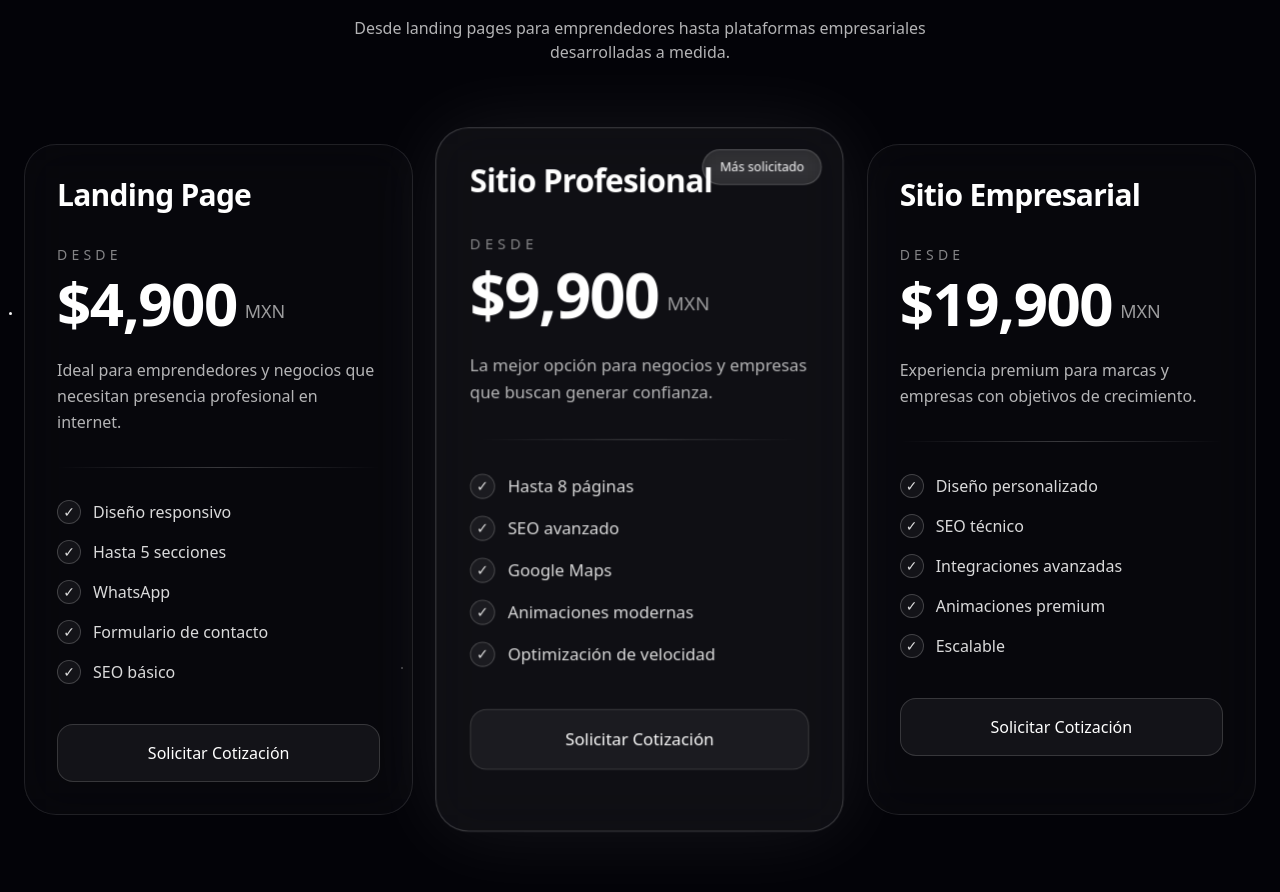
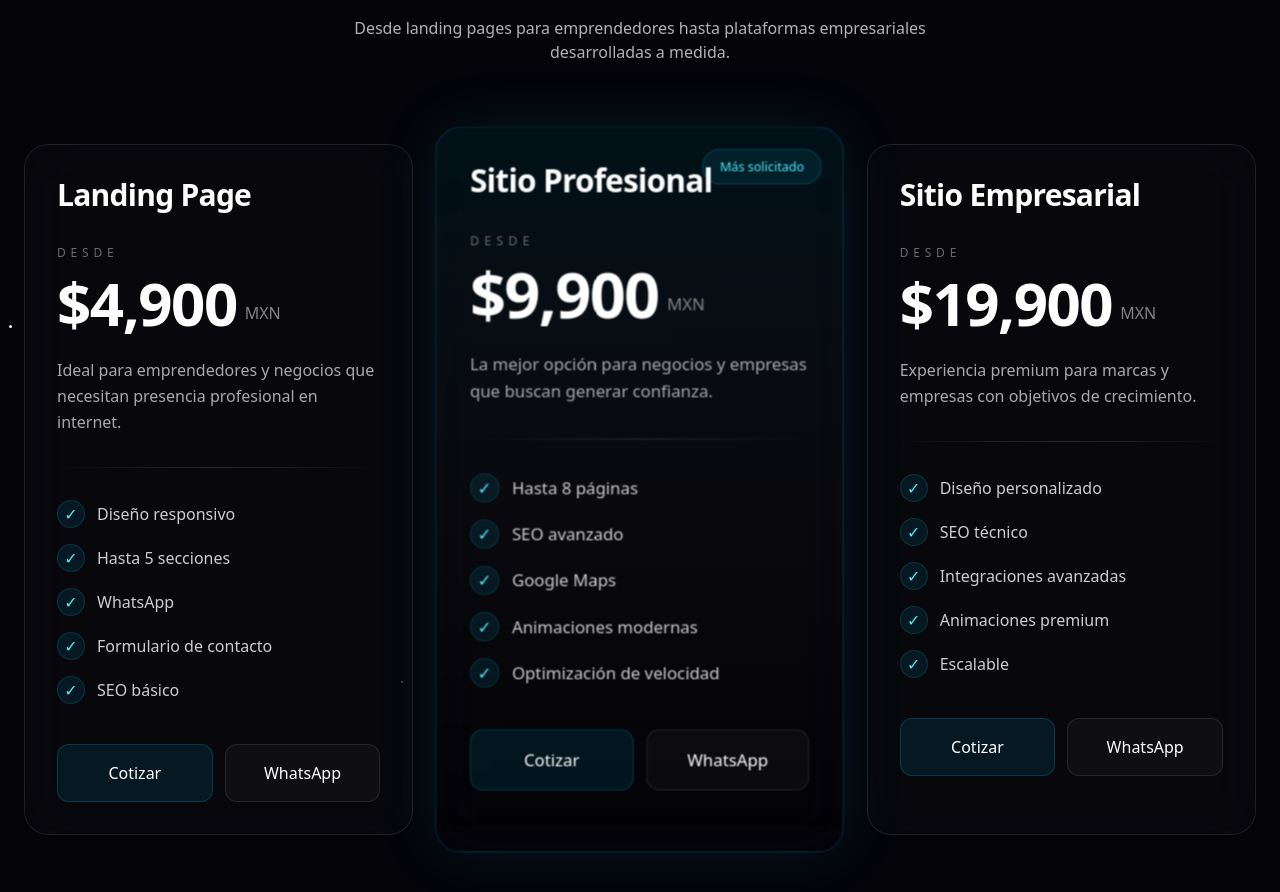
Before and after one commit to sofinator-hub/sofia-portafolio1, a Next.js app: page / in a window 1280 px wide. Shown: the part 4649-5541 px from the top of the page. Built offline with nearby package versions, Linux system fonts and the light colour scheme.

Commit message:
update in ServiceCard.tsx

```diff
--- a/components/ui/ServiceCard.tsx
+++ b/components/ui/ServiceCard.tsx
@@ -14,54 +14,69 @@ export default function ServiceCard({
   popular,
 }: ServiceCardProps) {
   return (
-    <div
+    <article
       className={`
-        group relative overflow-hidden rounded-[32px]
-        border transition-all duration-500
+        relative overflow-hidden rounded-3xl
+        transition-all duration-500
+
+        backdrop-blur-xl
 
         ${
           popular
             ? `
-            border-white/20
-            bg-white/[0.05]
-            scale-105
-            shadow-[0_0_80px_rgba(255,255,255,0.08)]
+              border border-cyan-400/20
+              bg-gradient-to-b
+              from-cyan-500/[0.08]
+              via-white/[0.03]
+              to-transparent
+
+              shadow-[0_0_60px_rgba(56,189,248,0.12)]
+
+              lg:scale-105
             `
             : `
-            border-white/10
+              border border-white/10
               bg-white/[0.02]
+
+              hover:border-cyan-400/10
               hover:bg-white/[0.04]
             `
         }
 
-        backdrop-blur-xl
         hover:-translate-y-2
       `}
     >
       {/* Glow */}
       <div
         className="
-          absolute inset-0 opacity-0
+          absolute inset-0
+          opacity-0
           transition-opacity duration-500
+
           group-hover:opacity-100
           bg-gradient-to-b
-          from-white/[0.05]
+          from-cyan-500/[0.05]
           via-transparent
           to-transparent
         "
       />
 
-      {/* Popular badge */}
+      {/* Badge */}
       {popular && (
         <div
           className="
             absolute right-5 top-5
+
             rounded-full
-            border border-white/20
-            bg-white/10
+
+            border border-cyan-400/20
+            bg-cyan-500/10
+
             px-4 py-2
-            text-xs font-medium
-            backdrop-blur
+
+            text-xs
+            font-medium
+            text-cyan-300
           "
         >
           Más solicitado
@@ -69,75 +84,135 @@ export default function ServiceCard({
       )}
 
       <div className="relative z-10 p-8">
-        {/* Title */}
+        {/* Título */}
         <h3 className="text-3xl font-bold tracking-tight">
           {title}
         </h3>
 
-        {/* Price */}
+        {/* Precio */}
         <div className="mt-8">
-          <span className="block text-sm uppercase tracking-[0.3em] text-white/50">
+          <p className="text-xs uppercase tracking-[0.4em] text-white/40">
             Desde
-          </span>
+          </p>
 
-          <div className="mt-2 flex items-end gap-2">
-            <span className="text-6xl font-black tracking-tight">
+          <div className="mt-3 flex items-end gap-2">
+            <span
+              className="
+                text-5xl
+                md:text-6xl
+                font-black
+                tracking-tight
+              "
+            >
               {price.replace("Desde ", "").replace(" MXN", "")}
             </span>
 
-            <span className="mb-2 text-lg text-white/60">
+            <span className="pb-2 text-white/50">
               MXN
             </span>
           </div>
         </div>
 
-        {/* Description */}
-        <p className="mt-6 leading-relaxed text-white/70">
+        {/* Texto */}
+        <p
+          className="
+            mt-6
+            leading-relaxed
+            text-white/65
+          "
+        >
           {description}
         </p>
 
         {/* Divider */}
-        <div className="my-8 h-px bg-gradient-to-r from-transparent via-white/20 to-transparent" />
+        <div
+          className="
+            my-8 h-px
+
+            bg-gradient-to-r
+            from-transparent
+            via-white/15
+            to-transparent
+          "
+        />
 
         {/* Features */}
         <ul className="space-y-4">
           {features.map((feature) => (
             <li
               key={feature}
-              className="flex items-center gap-3 text-white/85"
+              className="
+                flex items-center gap-3
+                text-white/80
+              "
             >
               <div
                 className="
-                  flex h-6 w-6 items-center justify-center
-                  rounded-full border border-white/20
-                  bg-white/5 text-sm
+                  flex h-7 w-7 items-center justify-center
+
+                  rounded-full
+
+                  border border-cyan-400/15
+                  bg-cyan-500/10
+
+                  text-cyan-300
                 "
               >
                 ✓
               </div>
 
-              <span>{feature}</span>
+              {feature}
             </li>
           ))}
         </ul>
 
-        {/* CTA */}
-        <button
+        {/* Botones */}
+        <div className="mt-10 flex gap-3">
+          <a
+            href="#contact"
             className="
-            mt-10 w-full rounded-2xl
-            border border-white/15
-            bg-white/5
+              flex-1
+              rounded-xl
+
+              bg-cyan-500/10
+              border border-cyan-400/20
+
               py-4
+              text-center
               font-medium
-            transition-all duration-300
 
-            hover:bg-white
+              transition-all
+
+              hover:bg-cyan-400
               hover:text-black
             "
           >
-          Solicitar Cotización
-        </button>
+            Cotizar
+          </a>
+
+          <a
+            href="https://wa.me/52TU_NUMERO"
+            target="_blank"
+            rel="noopener noreferrer"
+            className="
+              flex-1
+              rounded-xl
+
+              border border-white/10
+              bg-white/[0.03]
+
+              py-4
+              text-center
+
+              transition-all
+
+              hover:bg-white/10
+            "
+          >
+            WhatsApp
+          </a>
         </div>
       </div>
+    </article>
   );
 }
```
Lines whose indentation alone changed are shown as unchanged.
